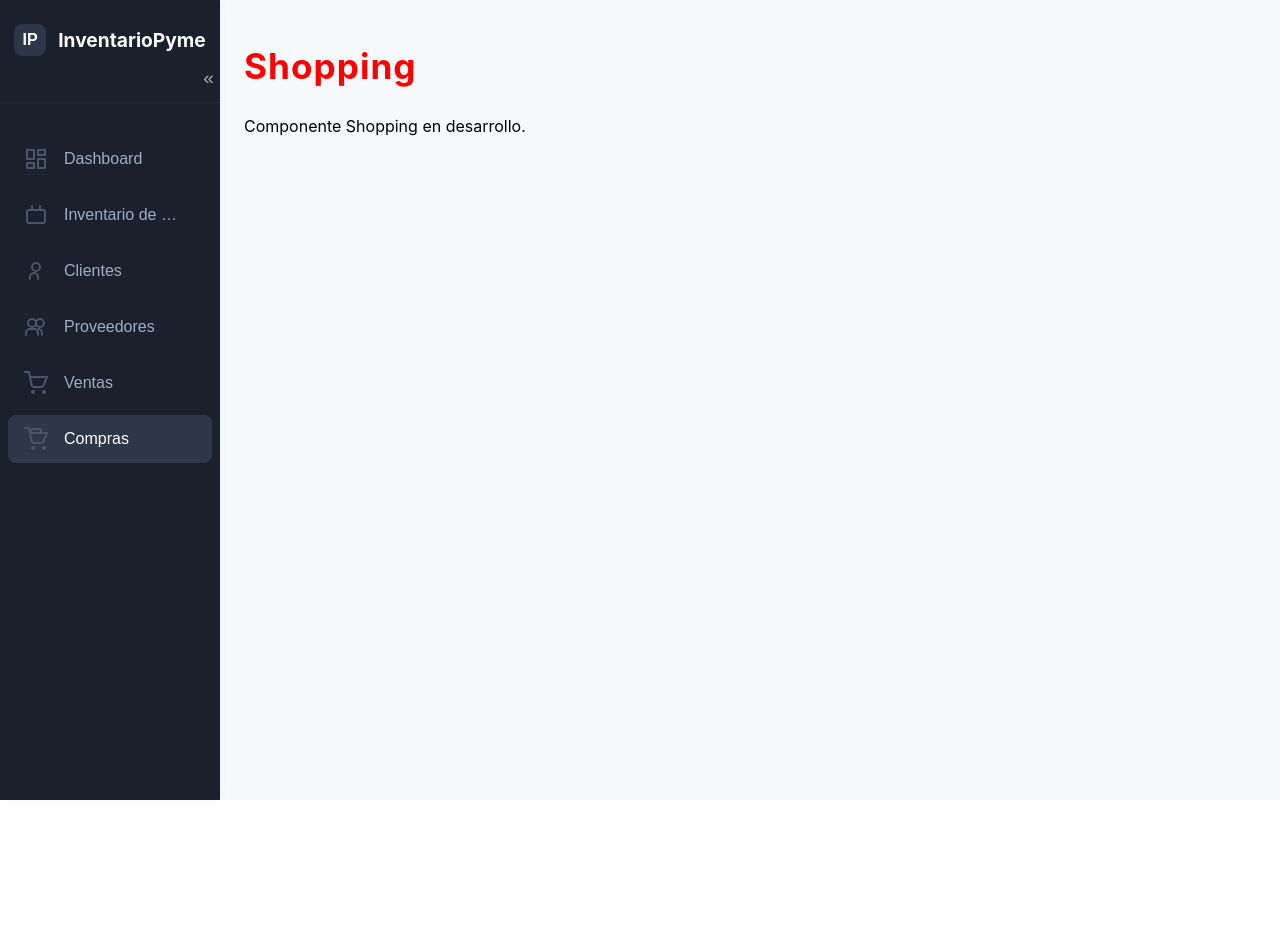
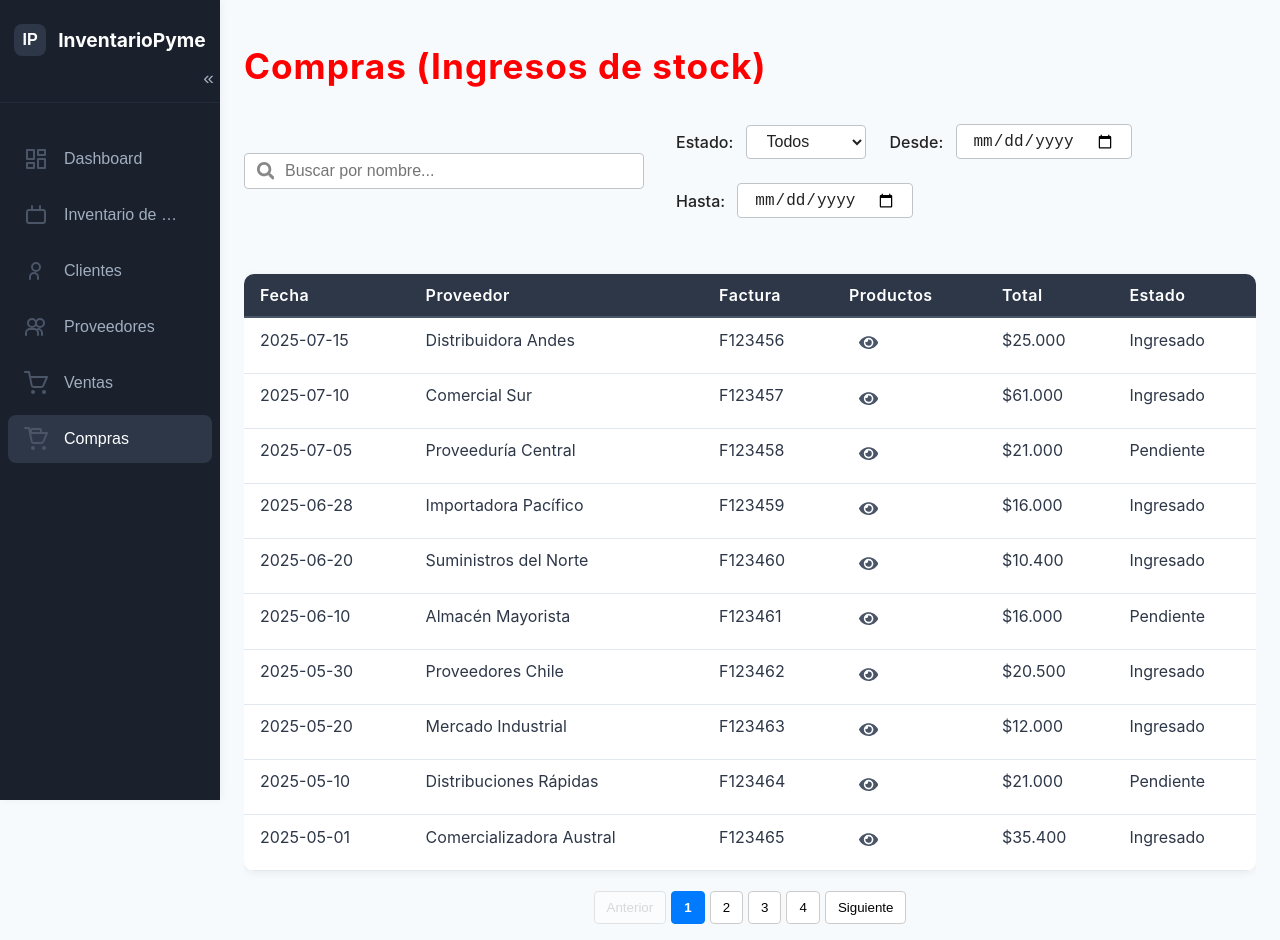
Before and after one commit to Panda2609/my-pyme, a React (Create React App) app: page / in a window 1280 px wide. Both pictures are taken after a click on the button "Compras". Before the commit the page ends 800 px from the top, so only its background shows below. Built offline with nearby package versions, Linux system fonts and the light colour scheme.

Commit message:
Tabla, filtro, paginación y estilos al componente

```diff
--- a/src/components/Shopping.jsx
+++ b/src/components/Shopping.jsx
@@ -1,14 +1,119 @@
-import React from "react";
+
+import React, { useState } from "react";
+import { FaEye } from "react-icons/fa";
+import "../styles/Shopping.css";
+import mockShoppingData from "../data/mockShoppingData";
+import SearchBar from "./SearchBar";
+import ProductFilters from "./ProductFilters";
+import Pagination from "./Pagination";
 
 const Shopping = () => {
-    return (
-        <>
-            <div>
-                <h2>Shopping</h2>
-                <p>Componente Shopping en desarrollo.</p>
+  const [search, setSearch] = useState("");
+  const [filters, setFilters] = useState({ fromDate: "", toDate: "" });
+
+  // Modal para productos
+  const [modalOpen, setModalOpen] = useState(false);
+  const [modalProductos, setModalProductos] = useState([]);
+  const [modalFactura, setModalFactura] = useState("");
+
+  const handleOpenModal = (productos, factura) => {
+    setModalProductos(productos);
+    setModalFactura(factura);
+    setModalOpen(true);
+  };
+  const handleCloseModal = () => setModalOpen(false);
+
+
+  // Filtrado por proveedor, factura y fechas
+  const filtered = mockShoppingData.filter((compra) => {
+    const searchLower = search.toLowerCase();
+    // Buscar en proveedor, factura y productos
+    const matchProveedor = compra.proveedor.toLowerCase().includes(searchLower);
+    const matchFactura = compra.factura.toLowerCase().includes(searchLower);
+    const matchProducto = compra.productos.some(prod => prod.toLowerCase().includes(searchLower));
+    const matchSearch = search === "" || matchProveedor || matchFactura || matchProducto;
+    const matchFrom = filters.fromDate ? new Date(compra.fecha) >= new Date(filters.fromDate) : true;
+    const matchTo = filters.toDate ? new Date(compra.fecha) <= new Date(filters.toDate) : true;
+    return matchSearch && matchFrom && matchTo;
+  });
+
+  // Paginación
+  const [currentPage, setCurrentPage] = useState(1);
+  const itemsPerPage = 10;
+  const totalPages = Math.ceil(filtered.length / itemsPerPage);
+  const paginated = filtered.slice(
+    (currentPage - 1) * itemsPerPage,
+    currentPage * itemsPerPage
+  );
+
+  return (
+    <div className="shopping-container">
+      <h2>Compras (Ingresos de stock)</h2>
+      <div className="filter-search-row">
+        <SearchBar value={search} onChange={setSearch} placeholder="Buscar por proveedor o factura..." />
+        <ProductFilters filters={filters} onChange={setFilters} hideStatus hideCategory hideStock hidePrice hideProvider />
+      </div>
+      <div className="shopping-table-wrapper">
+        <table className="shopping-table">
+          <thead>
+            <tr>
+              <th>Fecha</th>
+              <th>Proveedor</th>
+              <th>Factura</th>
+              <th>Productos</th>
+              <th>Total</th>
+              <th>Estado</th>
+            </tr>
+          </thead>
+          <tbody>
+            {paginated.length === 0 ? (
+              <tr>
+                <td colSpan="6" className="no-products">No hay compras</td>
+              </tr>
+            ) : (
+              paginated.map((compra) => (
+                <tr key={compra.id}>
+                  <td>{compra.fecha}</td>
+                  <td>{compra.proveedor}</td>
+                  <td>{compra.factura}</td>
+                  <td>
+                    <button
+                      className="eye-btn"
+                      title="Ver productos"
+                      onClick={() => handleOpenModal(compra.productos, compra.factura)}
+                    >
+                      <FaEye />
+                    </button>
+                  </td>
+                  <td>{compra.total}</td>
+                  <td>{compra.estado}</td>
+                </tr>
+              ))
+            )}
+          </tbody>
+        </table>
+        <Pagination
+          currentPage={currentPage}
+          totalPages={totalPages}
+          onPageChange={setCurrentPage}
+        />
+        {/* Modal de productos */}
+        {modalOpen && (
+          <div className="modal-overlay" onClick={handleCloseModal}>
+            <div className="modal-content" onClick={e => e.stopPropagation()}>
+              <h3>Productos de la compra (Factura: {modalFactura})</h3>
+              <ul>
+                {modalProductos.map((prod, idx) => (
+                  <li key={idx}>{prod}</li>
+                ))}
+              </ul>
+              <button className="close-modal-btn" onClick={handleCloseModal}>Cerrar</button>
             </div>
-        </>
-    );
-}
+          </div>
+        )}
+      </div>
+    </div>
+  );
+};
 
 export default Shopping;
--- a/src/styles/Shopping.css
+++ b/src/styles/Shopping.css
@@ -0,0 +1,88 @@
+/* Tabla de compras */
+.shopping-table {
+  width: 100%;
+  border-collapse: collapse;
+  background: #fff;
+  margin-top: 1.5rem;
+  font-size: 1em;
+  box-shadow: 0 2px 8px rgba(0,0,0,0.06);
+  border-radius: 10px;
+  overflow: hidden;
+}
+.shopping-table th, .shopping-table td {
+  padding: 0.7em 1em;
+  text-align: left;
+}
+.shopping-table th {
+  background: #2d3748;
+  color: #fff;
+  font-weight: 600;
+  letter-spacing: 0.5px;
+  border-bottom: 2px solid #4a5568;
+}
+.shopping-table tbody tr {
+  border-bottom: 1px solid #e2e8f0;
+  transition: background 0.15s;
+}
+.shopping-table tbody tr:hover {
+  background: #f7fafc;
+}
+.shopping-table td {
+  color: #2d3748;
+  vertical-align: top;
+}
+.shopping-table .no-products {
+  text-align: center;
+  color: #a0aec0;
+  font-style: italic;
+  background: #f7fafc;
+}
+.shopping-table-wrapper {
+  margin-top: 1.5rem;
+  border-radius: 10px;
+  overflow-x: auto;
+}
+/* Modal de productos */
+.modal-overlay {
+  position: fixed;
+  top: 0; left: 0; right: 0; bottom: 0;
+  background: rgba(0,0,0,0.3);
+  display: flex;
+  align-items: center;
+  justify-content: center;
+  z-index: 1000;
+}
+.modal-content {
+  background: #fff;
+  padding: 2rem 1.5rem 1.5rem 1.5rem;
+  border-radius: 10px;
+  min-width: 320px;
+  max-width: 90vw;
+  box-shadow: 0 2px 16px rgba(0,0,0,0.18);
+  position: relative;
+}
+.close-modal-btn {
+  margin-top: 1.5rem;
+  background: #2d3748;
+  color: #fff;
+  border: none;
+  border-radius: 6px;
+  padding: 0.5em 1.2em;
+  font-size: 1em;
+  cursor: pointer;
+}
+.close-modal-btn:hover {
+  background: #4a5568;
+}
+.eye-btn {
+  background: none;
+  border: none;
+  cursor: pointer;
+  color: #4a5568;
+  font-size: 1.2em;
+  padding: 0.2em 0.5em;
+  transition: color 0.2s;
+}
+.eye-btn:hover {
+  color: #2b6cb0;
+}
```
